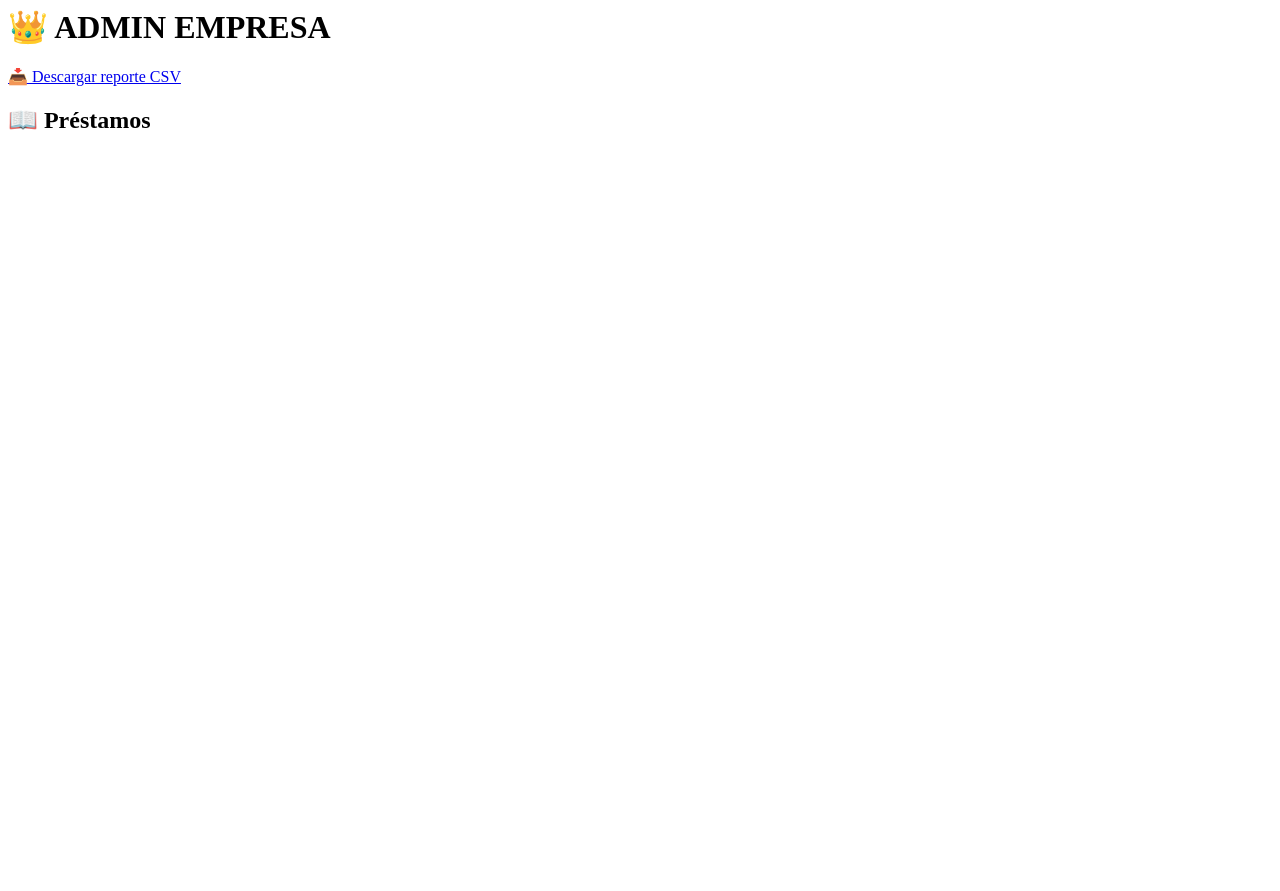
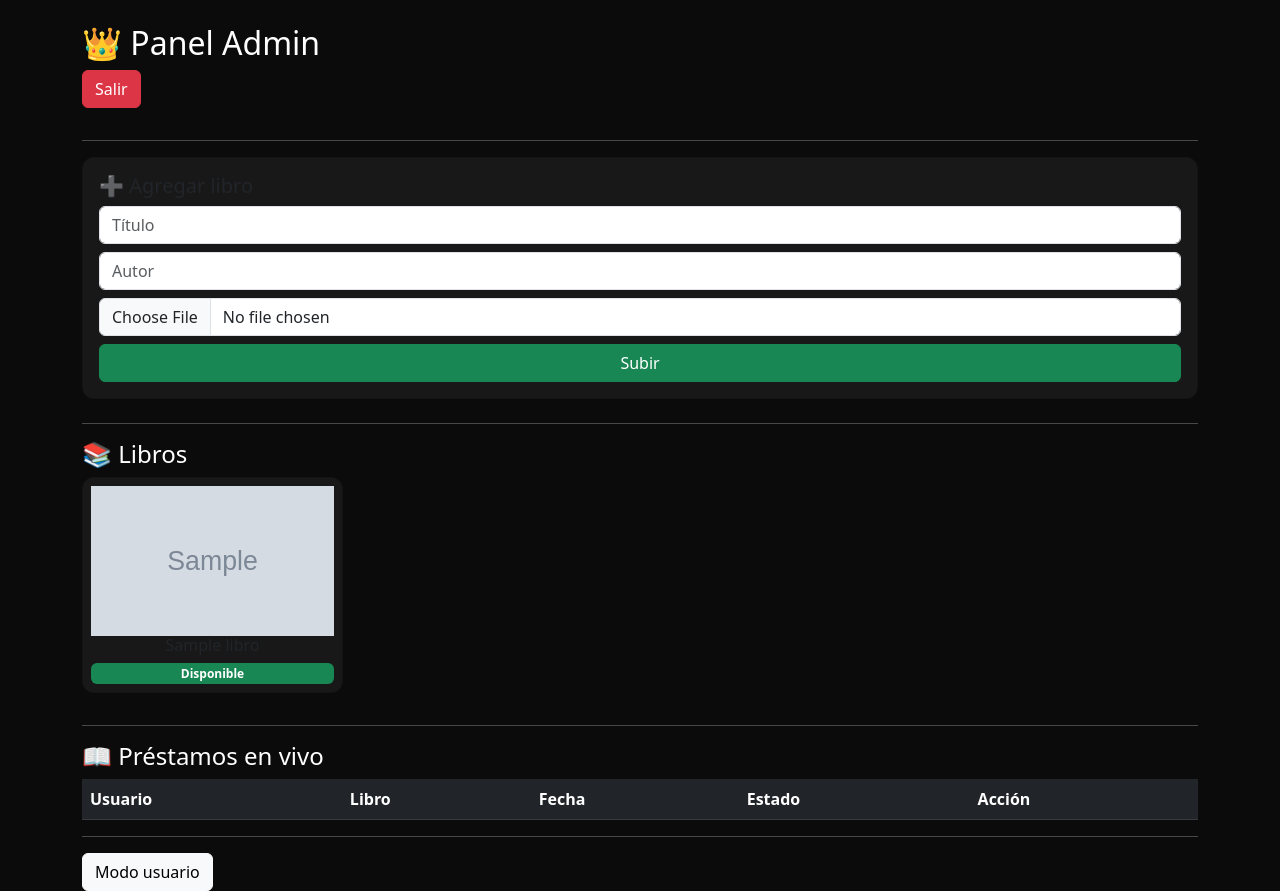
Before and after one commit to juanariasn-cmyk/proyecto-biblioteca, a Flask app: page /admin in a window 1280 px wide. Before the commit the page ends 130 px from the top, so only its background shows below. Run offline with Flask 3, Linux system fonts and the light colour scheme; the visitor is signed in with stand-in values (Sample User, id 1); data comes from the database, SQL or seed files in the repository; tables that the repository leaves empty hold one stand-in row (values such as "Sample post"); grey boxes marked "Sample" are stand-in pictures; lists and menus that the app fills with data are empty.

Commit message:
Update admin.html

```diff
--- a/web_app/templates/admin.html
+++ b/web_app/templates/admin.html
@@ -1,16 +1,108 @@
-<h1>👑 ADMIN EMPRESA</h1>
+<!DOCTYPE html>
+<html>
+<head>
+<title>Admin</title>
+<link href="https://cdn.jsdelivr.net/npm/bootstrap@5.3.0/dist/css/bootstrap.min.css" rel="stylesheet">
 
-<a href="/export">📥 Descargar reporte CSV</a>
+<style>
+body { background:#0b0b0b; color:white; }
+.card { background:#181818; border-radius:12px; }
+img { width:100%; height:150px; object-fit:cover; }
+</style>
+</head>
 
-<h2>📖 Préstamos</h2>
+<body>
 
-{% for p in prestamos %}
-<div style="border:1px solid #ccc; margin:10px; padding:10px;">
-{{ p[1] }} - {{ p[2] }}
+<div class="container mt-4">
 
-{% if p[5] > 5 and p[4]==0 %}
-<p style="color:red;">💸 Multa: ${{ (p[5]-5)*1000 }}</p>
+<h2>👑 Panel Admin</h2>
+
+<a href="/logout" class="btn btn-danger mb-3">Salir</a>
+
+<hr>
+
+<!-- AGREGAR LIBRO -->
+<div class="card p-3 mb-4">
+<h5>➕ Agregar libro</h5>
+
+<form method="POST" action="/add_book" enctype="multipart/form-data">
+<input name="titulo" class="form-control mb-2" placeholder="Título" required>
+<input name="autor" class="form-control mb-2" placeholder="Autor" required>
+<input type="file" name="imagen" class="form-control mb-2" required>
+<button class="btn btn-success w-100">Subir</button>
+</form>
+</div>
+
+<hr>
+
+<!-- LIBROS -->
+<h4>📚 Libros</h4>
+
+<div class="row">
+{% for l in libros %}
+<div class="col-md-3 mb-3">
+
+<div class="card p-2 text-center">
+
+<img src="{{ url_for('static', filename='uploads/' + l[3]) }}">
+
+<h6>{{ l[1] }}</h6>
+
+{% if l[4]==1 %}
+<span class="badge bg-success">Disponible</span>
+{% else %}
+<span class="badge bg-danger">Prestado</span>
 {% endif %}
 
 </div>
+
+</div>
 {% endfor %}
+</div>
+
+<hr>
+
+<!-- PRÉSTAMOS -->
+<h4>📖 Préstamos en vivo</h4>
+
+<table class="table table-dark">
+<tr>
+<th>Usuario</th>
+<th>Libro</th>
+<th>Fecha</th>
+<th>Estado</th>
+<th>Acción</th>
+</tr>
+
+{% for p in prestamos %}
+<tr>
+<td>{{ p[1] }}</td>
+<td>{{ p[2] }}</td>
+<td>{{ p[3] }}</td>
+
+<td>
+{% if p[4]==0 %}
+<span class="badge bg-warning">Prestado</span>
+{% else %}
+<span class="badge bg-success">Devuelto</span>
+{% endif %}
+</td>
+
+<td>
+{% if p[4]==0 %}
+<a href="/devolver/{{ p[0] }}" class="btn btn-success btn-sm">Devolver</a>
+{% endif %}
+</td>
+
+</tr>
+{% endfor %}
+</table>
+
+<hr>
+
+<a href="/dashboard" class="btn btn-light">Modo usuario</a>
+
+</div>
+
+</body>
+</html>
```
